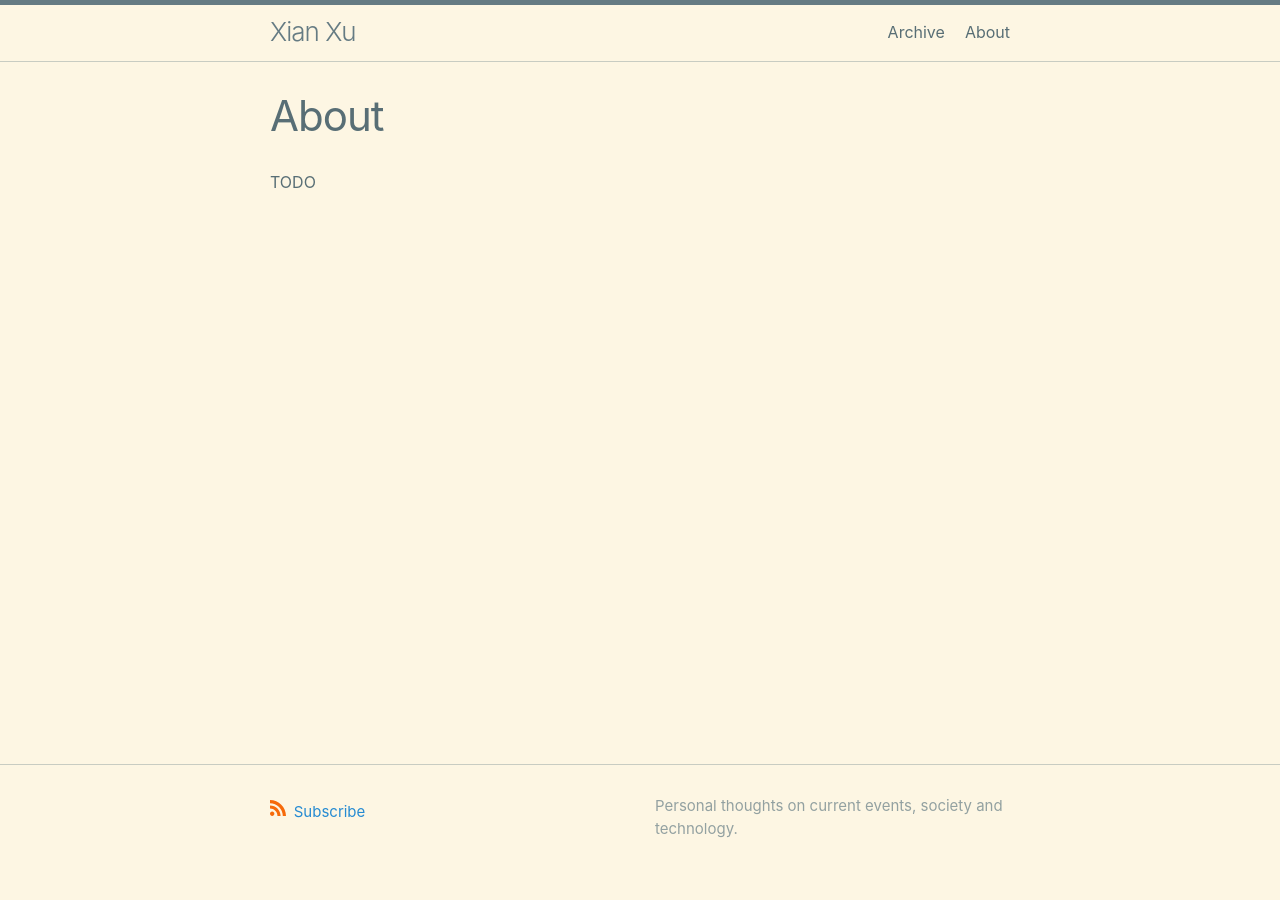
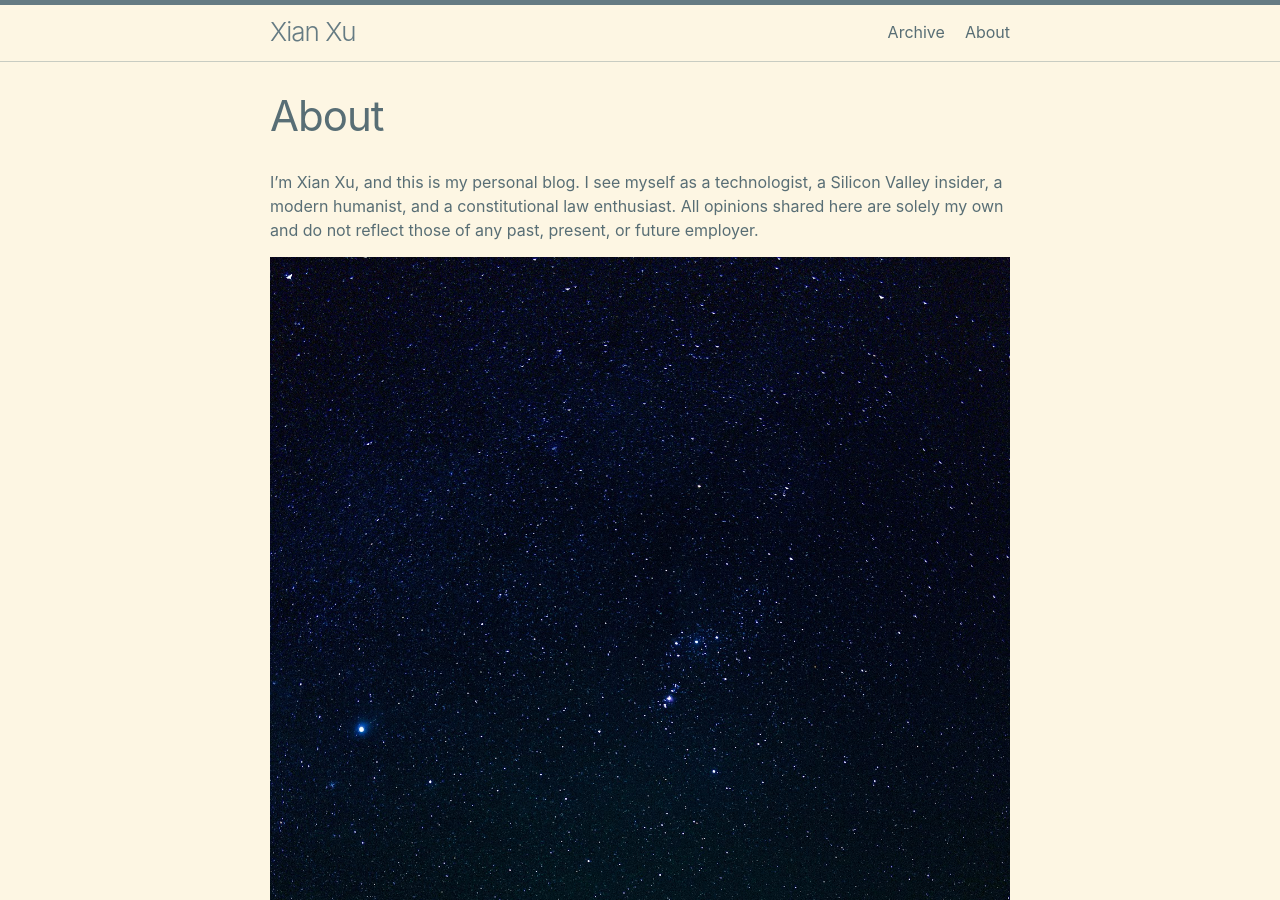
Before and after one commit to xianxu/xianxu.github.io, a Jekyll site: the page built from about.markdown, in a window 1280 px wide and 900 px high. Built offline with Jekyll 4.4.1, drawn with Linux system fonts in a browser that asks for light colours.

Commit message:
update about me page

```diff
--- a/about.markdown
+++ b/about.markdown
@@ -4,4 +4,6 @@ title: About
 permalink: /about/
 ---
 
-TODO
+I’m Xian Xu, and this is my personal blog. I see myself as a technologist, a Silicon Valley insider, a modern humanist, and a constitutional law enthusiast. All opinions shared here are solely my own and do not reflect those of any past, present, or future employer.
+
+![Sky](/assets/images/sky.jpg "Dark Sky in Death Valley")
```
Also changed, not shown: assets/images/sky.jpg (added).
